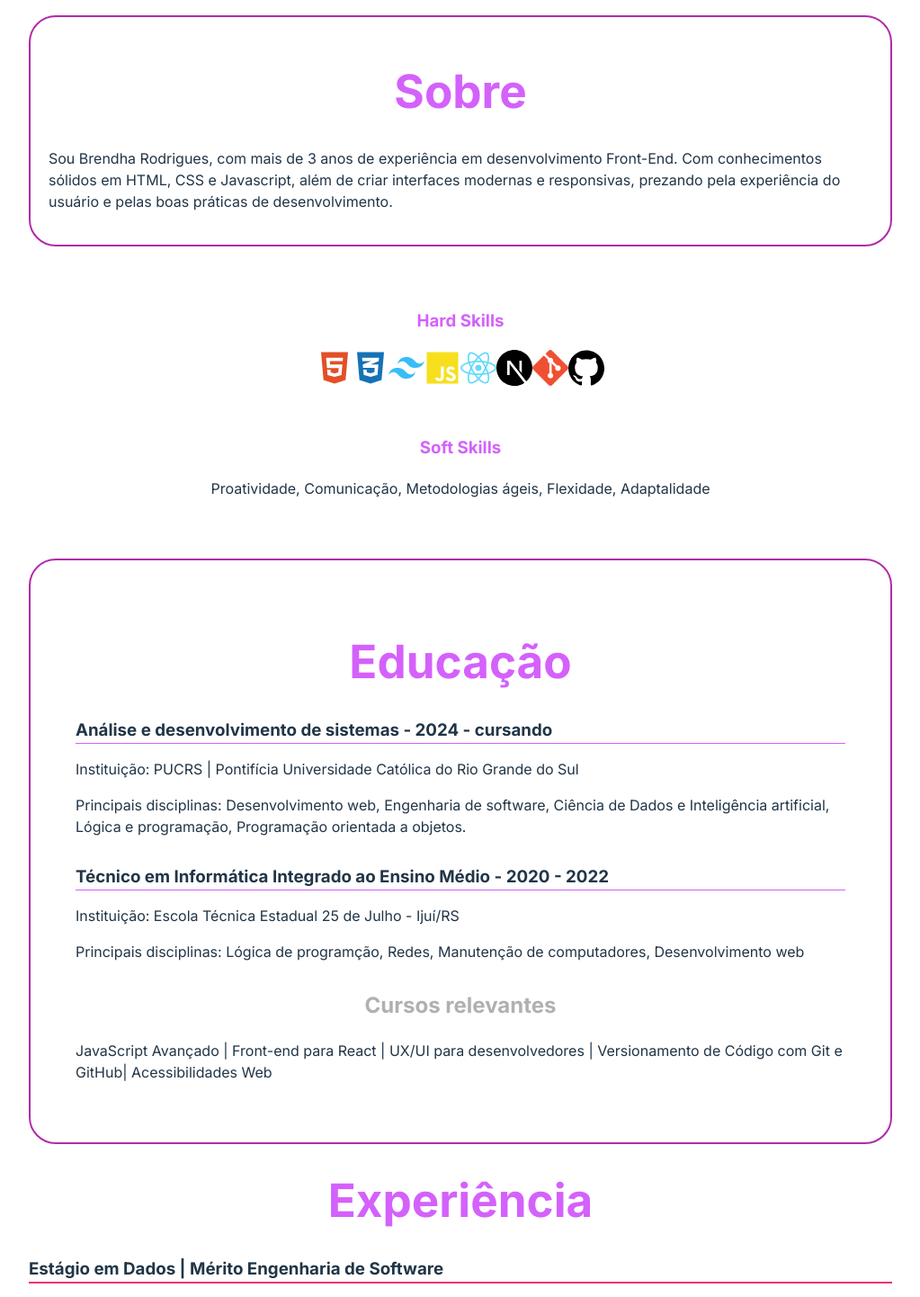
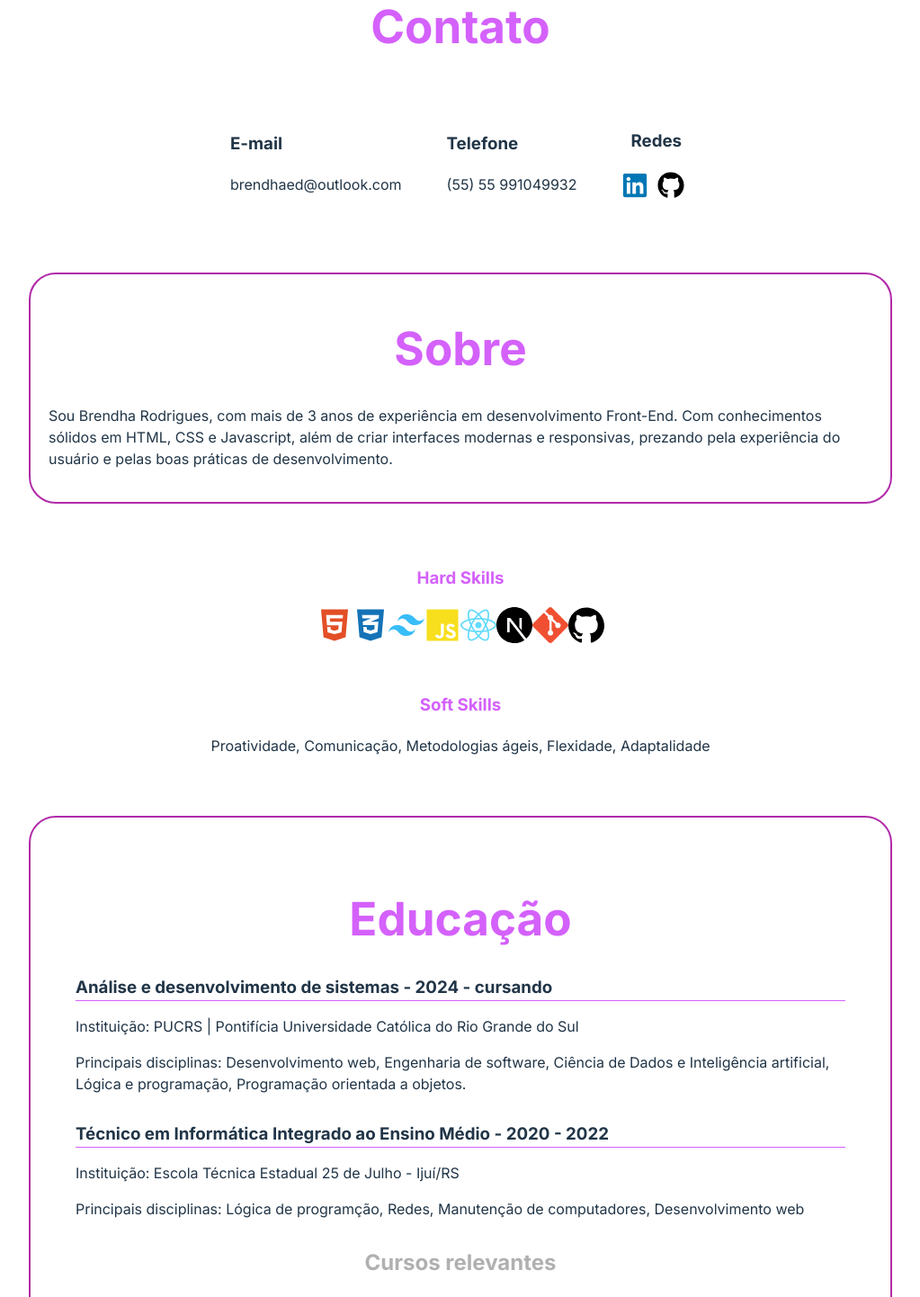
Before and after one commit to brendhaed/curriculo-react, a React (Vite) app: page / in a window 1280 px wide. Shown: the part 440-1882 px from the top of the page at 90% size, without its empty margins (128-1151 px from the left). Built offline with nearby package versions, Linux system fonts and the light colour scheme.

Commit message:
criação do contato

```diff
--- a/src/components/Contact/Contact.jsx
+++ b/src/components/Contact/Contact.jsx
@@ -1,6 +1,29 @@
+import { FaGithub, FaLinkedin } from 'react-icons/fa'
+import './Contato.css'
 
 export function Contact(){
     return(
+        <>
         <h1>Contato</h1>
+        <div className="contact">
+            <div className="email">
+            <h3>E-mail</h3>
+            <p>brendhaed@outlook.com</p>
+            </div>
+            <div className="number">
+            <h3>Telefone</h3>
+            <p>(55) 55 991049932</p>
+            </div>
+            <div className="network">
+            <h3>Redes</h3>
+            <div className="network-icons">
+                <a href="https://www.linkedin.com/in/brendhaed/" target="_blank" rel="noopener noreferrer">
+                <FaLinkedin color="#0077B5" size={30} /> </a>
+                <a href="https://github.com/brendhaed" target="_blank" rel="noopener noreferrer">
+                <FaGithub color="#000000" size={30} href='https://github.com/brendhaed' /> </a>
+            </div>
+            </div>
+        </div>
+        </>
     )
 }
--- /dev/null
+++ b/src/components/Contact/Contato.css
@@ -0,0 +1,24 @@
+.contact{
+    display: flex;
+    flex-direction: row;
+    align-items: center;
+    justify-content: center;
+    gap: 50px;
+    margin: 50px;
+    padding: 20px;
+}
+.network{
+    display: flex;
+    flex-direction: column;
+    gap: 10px;
+}
+.network h3{
+    margin: 10px;
+}
+.network .network-icons{
+    display: flex;
+    flex-direction: row;
+    gap: 10px;
+    align-items: center;
+    cursor: pointer;
+}
--- a/src/components/Experience/Experience.css
+++ b/src/components/Experience/Experience.css
@@ -1,3 +1,7 @@
+.experience{
+    margin: 50px;
+    padding: 20px;
+}
 
 .experience-title{
     border-bottom: 2px solid #f0326b;
--- a/src/components/Experience/Experience.jsx
+++ b/src/components/Experience/Experience.jsx
@@ -3,10 +3,11 @@ import './Experience.css';
 export function Experience(){
     return(
         <>
-        <h1>Experiência</h1>
+        <div className="experience">
+            <h1>Experiência</h1>
         <h3 className='experience-title'>Estágio em Dados | Mérito Engenharia de Software </h3>
-        <p>- Ijuí /RS março 2022 - setembro 2022</p>
-        <div>
+        <p>Ijuí /RS março 2022 - setembro 2022</p>
+        <div className='experience-description'>
             <ul>
                 <li>Desenvolvimento e manutenção de consultas SQL, com foco na otimização de buscas e melhoria de desempenho
                 em banco de dados PostgreSQL.</li>
@@ -14,6 +15,7 @@ export function Experience(){
                 <li>Análise e resolução de problemas relacionados à integridade e performance do banco de dados.</li>
             </ul>
         </div>
+        </div>
         </>
     )
 }
--- a/src/components/Profile/Profile.jsx
+++ b/src/components/Profile/Profile.jsx
@@ -1,11 +1,11 @@
 import './Profile.css';
 import FotoPerfil from '../../assets/profile-picture/foto-perfil-3.jpg';
+import { Contact } from '../Contact/Contact';
 import {About} from '../About/About';
 import {Skills} from '../Skills/Skills';
 import {Education} from '../Education/Education';
 import {Experience} from '../Experience/Experience';
 import {Projects} from '../Projects/Projects';
-
 
 export function Profile(){
     return (
@@ -19,11 +19,12 @@ export function Profile(){
         <img src={FotoPerfil} alt="Minha foto" width={300} className="profile-pic"/>
       </div>
       </div>
-       <About />
-       <Skills />
-       <Education />
-       <Experience />
-       <Projects />
+      <Contact />
+      <About />
+      <Skills />
+      <Education />
+      <Experience />
+      <Projects />
        </>
     )
 }
```
